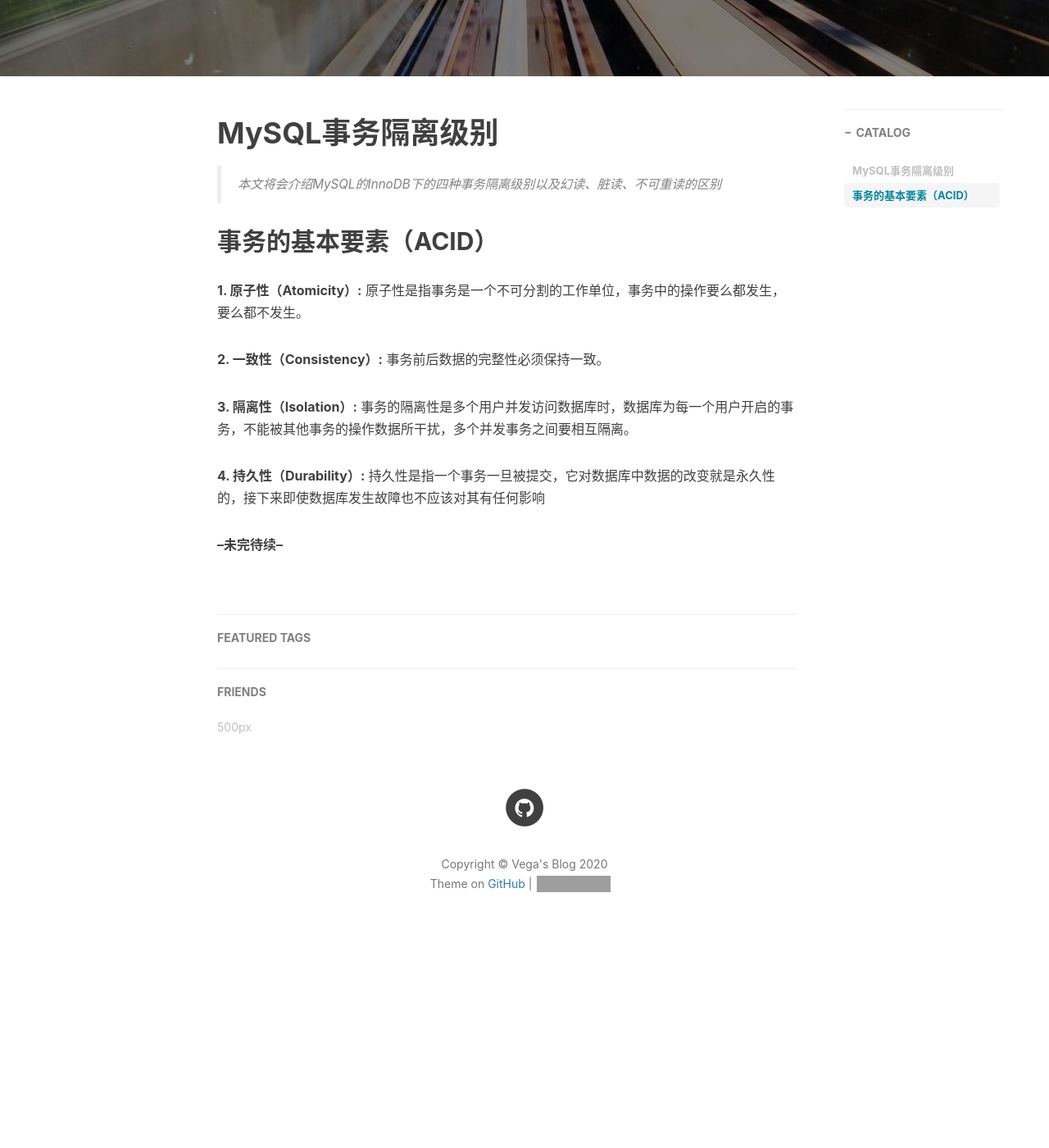
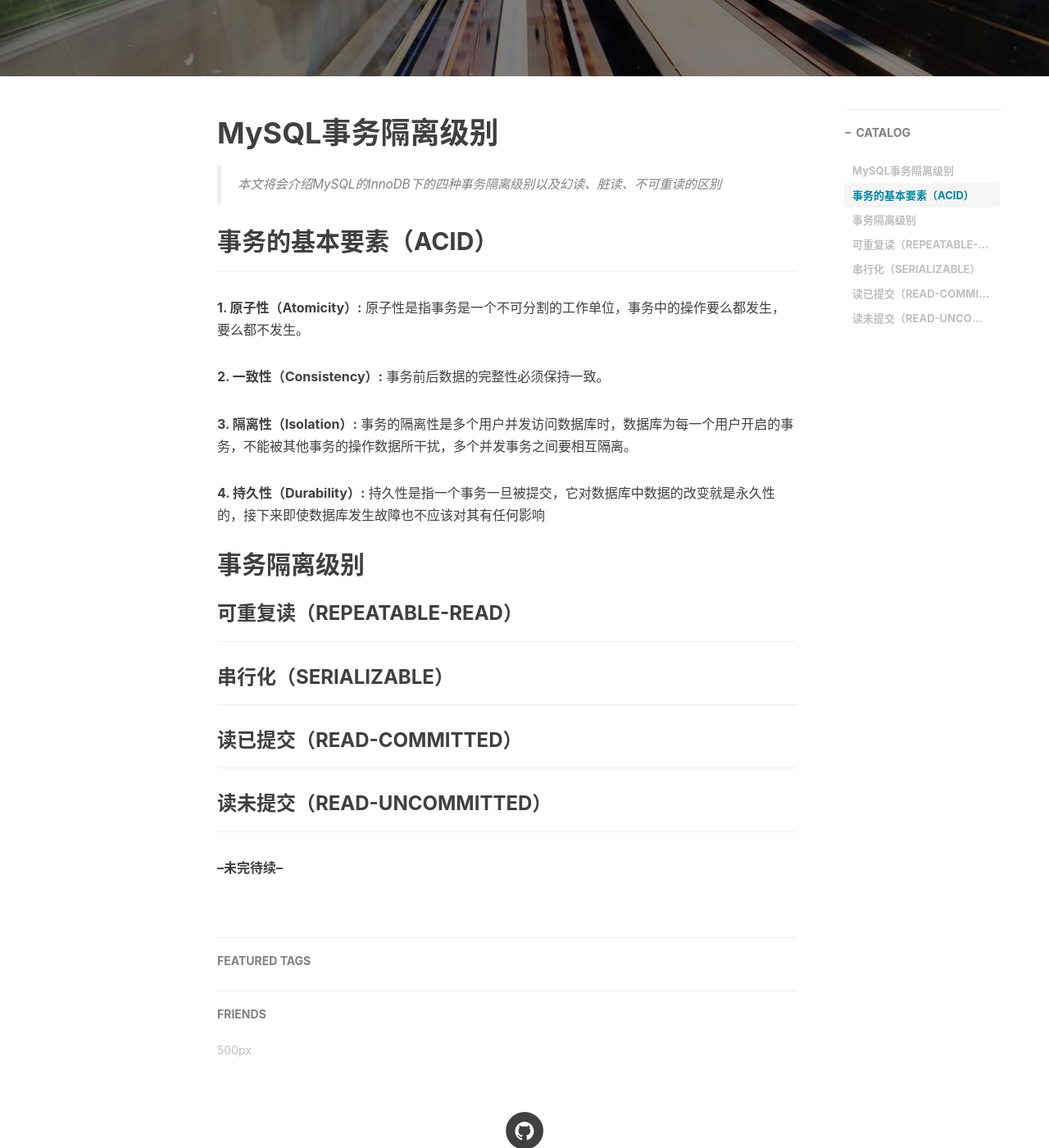
Before and after one commit to vega1024/vega1024.github.io, a Jekyll site: the page built from _posts/2020-04-22-事务隔离级别.md, in a window 1280 px wide and 1400 px high, scrolled down 430 px. Shown: the whole window at 82% size. Built offline with Jekyll 4.4.1, drawn with Linux system fonts in a browser that asks for light colours; nearby versions of some CDN libraries; comment, search, counter and statistics services are not loaded; before the commit the page ends 1612 px from its top, so only the background shows below that; grey boxes are pictures that could not be loaded.

Commit message:
添加新内容

```diff
--- a/_posts/2020-04-22-事务隔离级别.md
+++ b/_posts/2020-04-22-事务隔离级别.md
@@ -15,6 +15,8 @@ tags:                               #标签
 
 ## 事务的基本要素（ACID）
 
+---
+
 **1. 原子性（Atomicity）:** 原子性是指事务是一个不可分割的工作单位，事务中的操作要么都发生，要么都不发生。
 
 **2. 一致性（Consistency）:**  事务前后数据的完整性必须保持一致。
@@ -23,4 +25,26 @@ tags:                               #标签
 
 **4. 持久性（Durability）:** 持久性是指一个事务一旦被提交，它对数据库中数据的改变就是永久性的，接下来即使数据库发生故障也不应该对其有任何影响
 
+## 事务隔离级别
+
+### 可重复读（REPEATABLE-READ）
+
+---
+
+
+
+### 串行化（SERIALIZABLE）
+
+---
+
+### 读已提交（READ-COMMITTED）
+
+---
+
+### 读未提交（READ-UNCOMMITTED）
+
+---
+
+
+
 **--未完待续--**
```
